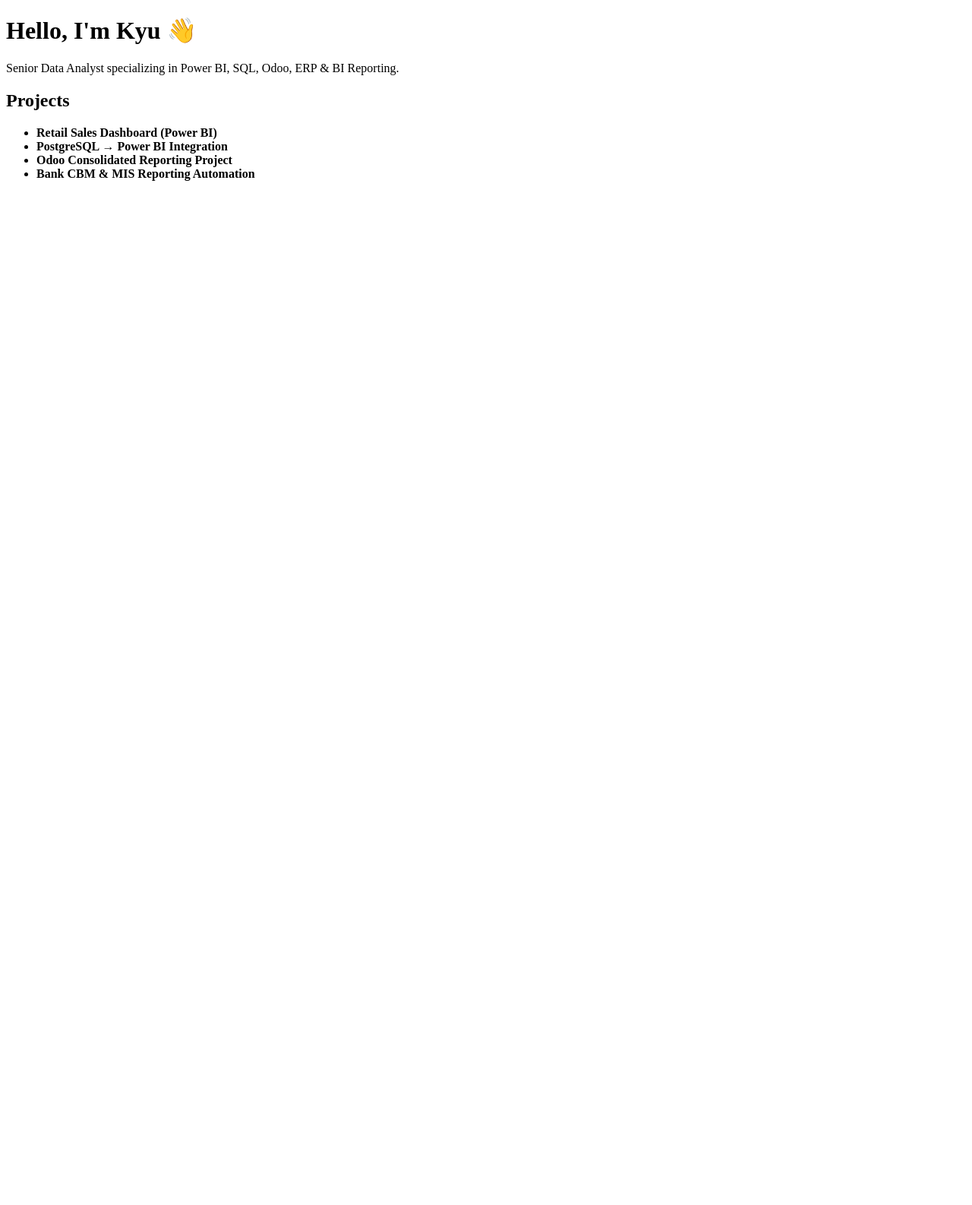
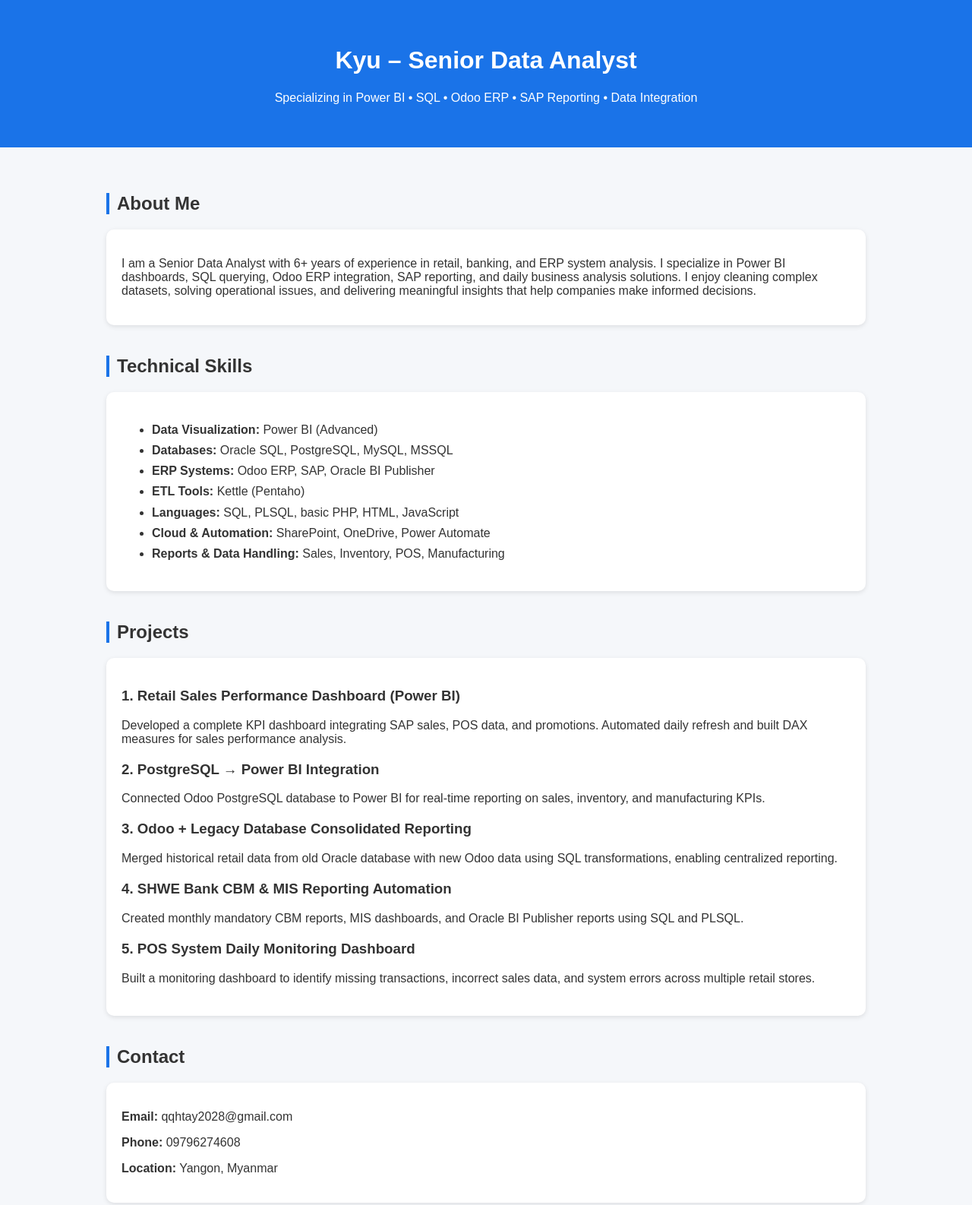
Before and after one commit to qqhtay2028/kyukyuhtay.github.io, a plain HTML site: page index.html in a window 1280 px wide. Shown: the top 1586 px of the page at 76% size. Before the commit the page ends 800 px from the top, so only its background shows below. Drawn offline with Linux system fonts and the light colour scheme.

Commit message:
Update index.html

```diff
--- a/index.html
+++ b/index.html
@@ -1,18 +1,113 @@
 <!DOCTYPE html>
-<html>
+<html lang="en">
 <head>
+    <meta charset="UTF-8" />
+    <meta name="viewport" content="width=device-width, initial-scale=1.0" />
     <title>Kyu's Data Analyst Portfolio</title>
+    <style>
+        body {
+            font-family: Arial, sans-serif;
+            margin: 0;
+            padding: 0;
+            background: #f5f7fa;
+            color: #333;
+        }
+        header {
+            background: #1a73e8;
+            color: white;
+            padding: 40px 20px;
+            text-align: center;
+        }
+        .container {
+            max-width: 1000px;
+            margin: 0 auto;
+            padding: 20px;
+        }
+        h2 {
+            border-left: 4px solid #1a73e8;
+            padding-left: 10px;
+            margin-top: 40px;
+        }
+        .section {
+            background: white;
+            padding: 20px;
+            margin-top: 20px;
+            border-radius: 10px;
+            box-shadow: 0 2px 6px rgba(0,0,0,0.1);
+        }
+        ul {
+            line-height: 1.7;
+        }
+        .project {
+            margin-bottom: 20px;
+        }
+        footer {
+            margin-top: 50px;
+            text-align: center;
+            padding: 20px;
+            background: #eee;
+        }
+    </style>
 </head>
 <body>
-    <h1>Hello, I'm Kyu 👋</h1>
-    <p>Senior Data Analyst specializing in Power BI, SQL, Odoo, ERP & BI Reporting.</p>
+    <header>
+        <h1>Kyu – Senior Data Analyst</h1>
+        <p>Specializing in Power BI • SQL • Odoo ERP • SAP Reporting • Data Integration</p>
+    </header>
 
-    <h2>Projects</h2>
-    <ul>
-        <li><b>Retail Sales Dashboard (Power BI)</b></li>
-        <li><b>PostgreSQL → Power BI Integration</b></li>
-        <li><b>Odoo Consolidated Reporting Project</b></li>
-        <li><b>Bank CBM & MIS Reporting Automation</b></li>
-    </ul>
+    <div class="container">
+        <h2>About Me</h2>
+        <div class="section">
+            <p>I am a Senior Data Analyst with 6+ years of experience in retail, banking, and ERP system analysis. I specialize in Power BI dashboards, SQL querying, Odoo ERP integration, SAP reporting, and daily business analysis solutions. I enjoy cleaning complex datasets, solving operational issues, and delivering meaningful insights that help companies make informed decisions.</p>
+        </div>
+
+        <h2>Technical Skills</h2>
+        <div class="section">
+            <ul>
+                <li><strong>Data Visualization:</strong> Power BI (Advanced)</li>
+                <li><strong>Databases:</strong> Oracle SQL, PostgreSQL, MySQL, MSSQL</li>
+                <li><strong>ERP Systems:</strong> Odoo ERP, SAP, Oracle BI Publisher</li>
+                <li><strong>ETL Tools:</strong> Kettle (Pentaho)</li>
+                <li><strong>Languages:</strong> SQL, PLSQL, basic PHP, HTML, JavaScript</li>
+                <li><strong>Cloud & Automation:</strong> SharePoint, OneDrive, Power Automate</li>
+                <li><strong>Reports & Data Handling:</strong> Sales, Inventory, POS, Manufacturing</li>
+            </ul>
+        </div>
+
+        <h2>Projects</h2>
+        <div class="section">
+            <div class="project">
+                <h3>1. Retail Sales Performance Dashboard (Power BI)</h3>
+                <p>Developed a complete KPI dashboard integrating SAP sales, POS data, and promotions. Automated daily refresh and built DAX measures for sales performance analysis.</p>
+            </div>
+            <div class="project">
+                <h3>2. PostgreSQL → Power BI Integration</h3>
+                <p>Connected Odoo PostgreSQL database to Power BI for real-time reporting on sales, inventory, and manufacturing KPIs.</p>
+            </div>
+            <div class="project">
+                <h3>3. Odoo + Legacy Database Consolidated Reporting</h3>
+                <p>Merged historical retail data from old Oracle database with new Odoo data using SQL transformations, enabling centralized reporting.</p>
+            </div>
+            <div class="project">
+                <h3>4. SHWE Bank CBM & MIS Reporting Automation</h3>
+                <p>Created monthly mandatory CBM reports, MIS dashboards, and Oracle BI Publisher reports using SQL and PLSQL.</p>
+            </div>
+            <div class="project">
+                <h3>5. POS System Daily Monitoring Dashboard</h3>
+                <p>Built a monitoring dashboard to identify missing transactions, incorrect sales data, and system errors across multiple retail stores.</p>
+            </div>
+        </div>
+
+        <h2>Contact</h2>
+        <div class="section">
+            <p><strong>Email:</strong> qqhtay2028@gmail.com</p>
+            <p><strong>Phone:</strong> 09796274608</p>
+            <p><strong>Location:</strong> Yangon, Myanmar</p>
+        </div>
+    </div>
+
+    <footer>
+        © 2025 Kyu – Data Analyst Portfolio
+    </footer>
 </body>
 </html>
```
